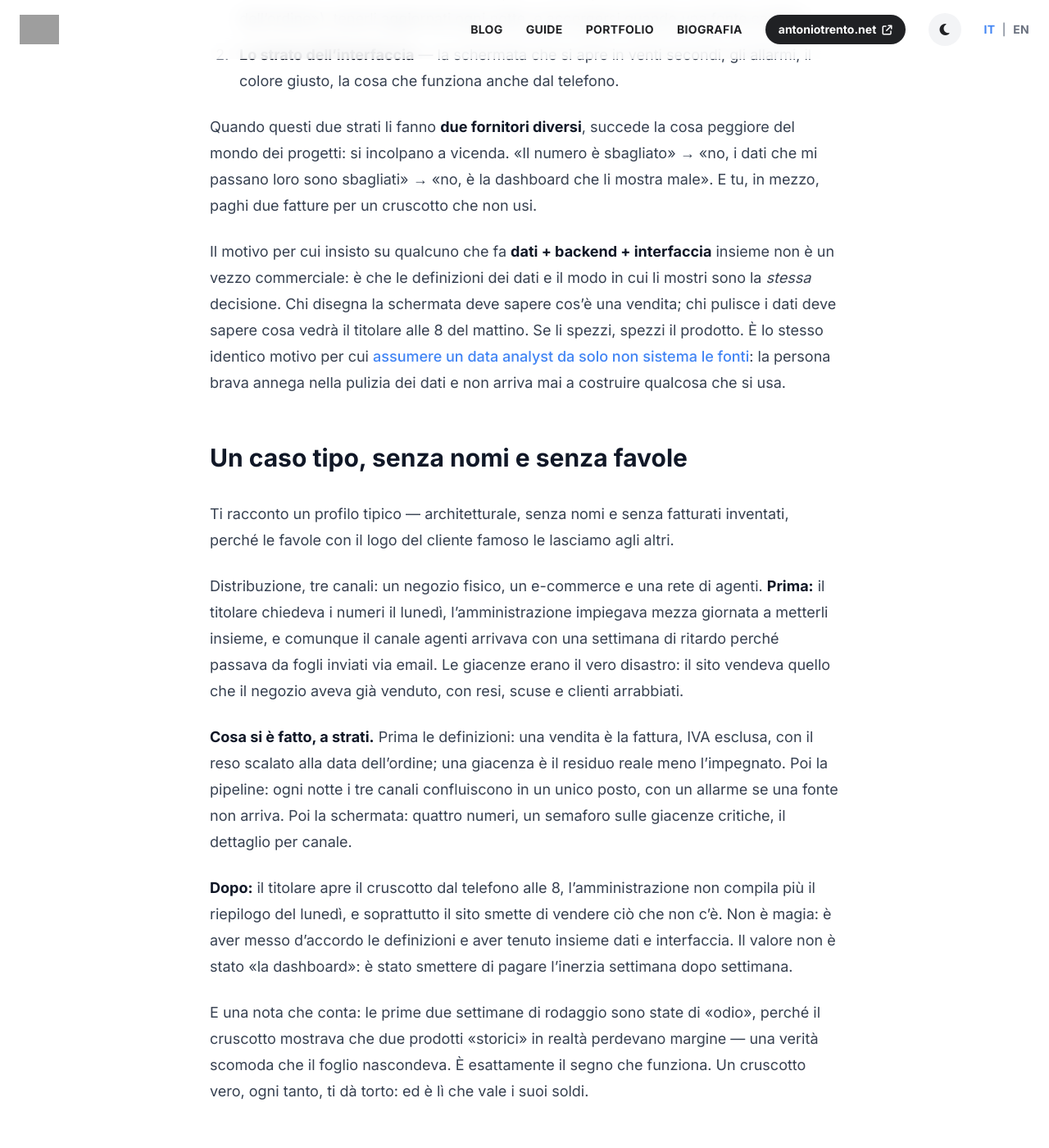
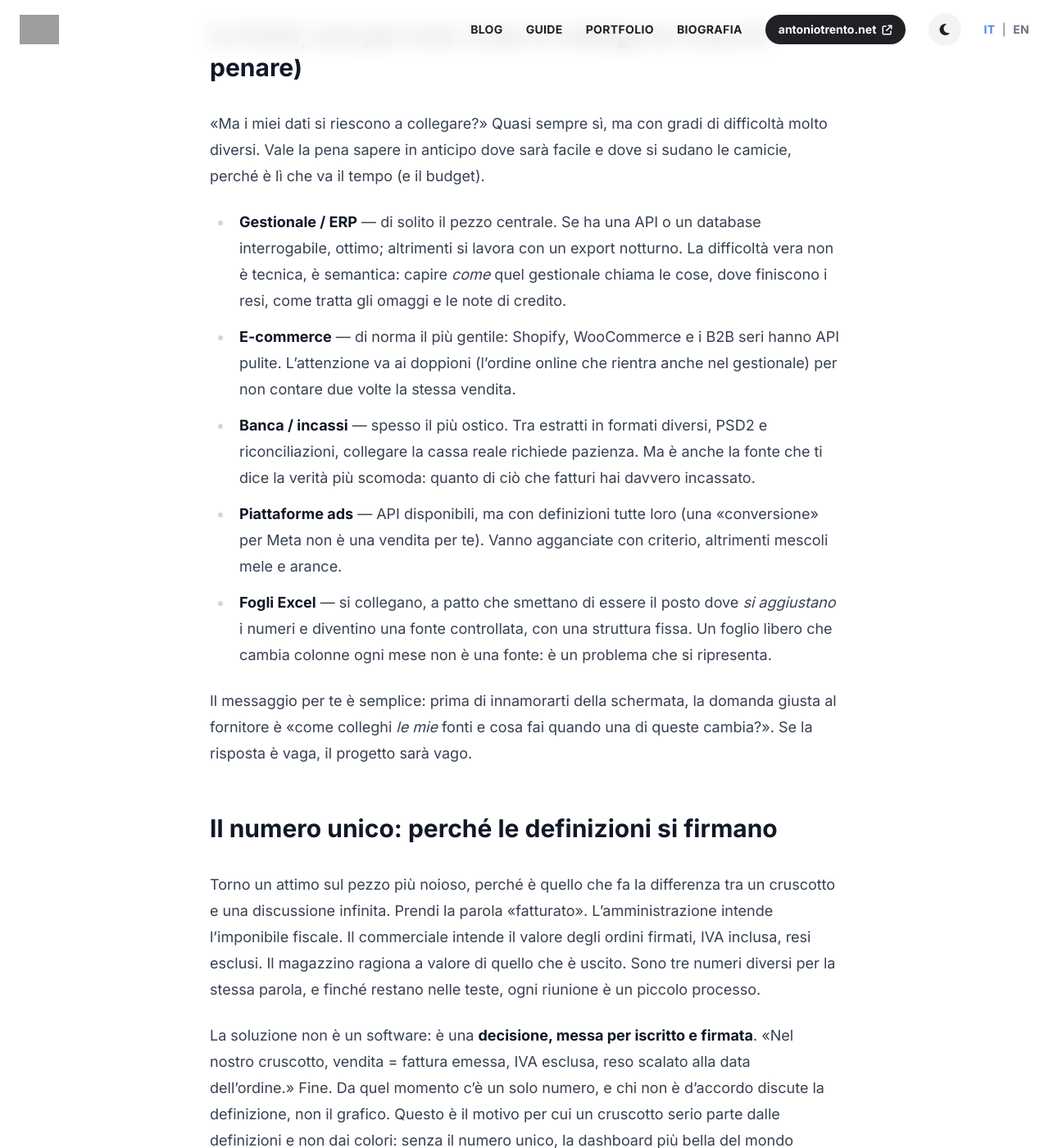
Before and after one commit to antoniotrento-net/blog.antoniotrento.net, a Jekyll site: the page built from _posts/2026-08-18-cruscotto-aziendale-titolare.md, in a window 1280 px wide and 1400 px high, scrolled down 8017 px. Shown: the whole window at 82% size. Built offline with Jekyll 4.4.1, drawn with Linux system fonts in a browser that asks for light colours; nearby versions of some CDN libraries; some of the changed text lies outside the part shown; grey boxes are pictures that could not be loaded.

Commit message:
Pilota: 5000+ parole e link building in-body (no blocco appeso)
Feedback recepito:
- lunghezza portata a 5037 parole (target 5000-6000)
- rimosso _includes/internal-links.html e il blocco 'servizi' appeso in coda al post
- link building ora contestuale nel testo: pillar hub, articolo fratello, sito principale
- aggiunte sezioni: le fonti una per una, definizioni firmate, schermata piu dettagliata

Co-Authored-By: Claude Opus 4.8 <noreply@anthropic.com>

```diff
--- a/_includes/internal-links.html
+++ /dev/null
@@ -1,46 +0,0 @@
-{%- comment -%}
-  Link building interno, tutto opzionale (modello "misto").
-  Front matter del post:
-    pillar:   prodotti-dati            # 1 chiave in _data/pillars.yml
-    services: [portfolio, contatti]    # N chiavi in _data/site_links.yml (→ antoniotrento.net)
-  Se i campi mancano, non viene renderizzato nulla.
-{%- endcomment -%}
-{%- assign lang = page.lang | default: site.default_lang -%}
-
-{%- if page.pillar -%}
-  {%- assign pillar = site.data.pillars[lang][page.pillar] -%}
-  {%- if pillar -%}
-  <aside class="not-prose my-12 p-6 md:p-8 rounded-[2rem] border border-brand-blue/20 bg-brand-blue/5 dark:bg-brand-blue/10">
-    <p class="text-xs font-bold uppercase tracking-widest text-brand-blue mb-2">
-      {% if lang == 'it' %}Fa parte della guida{% else %}Part of the guide{% endif %}
-    </p>
-    <a href="{{ pillar.url | relative_url }}" class="group block">
-      <h3 class="text-xl md:text-2xl font-black mb-2 group-hover:text-brand-blue transition-colors">{{ pillar.title }}</h3>
-      <p class="text-gray-600 dark:text-gray-400 text-sm">{{ pillar.summary }}</p>
-      <span class="inline-flex items-center gap-2 mt-3 font-bold text-brand-blue">
-        {% if lang == 'it' %}Apri la guida completa{% else %}Open the full guide{% endif %}
-        <i class="fas fa-arrow-right text-sm group-hover:translate-x-1 transition-transform"></i>
-      </span>
-    </a>
-  </aside>
-  {%- endif -%}
-{%- endif -%}
-
-{%- if page.services and page.services.size > 0 -%}
-  <div class="not-prose my-12">
-    <p class="text-xs font-bold uppercase tracking-widest text-gray-400 mb-4">
-      {% if lang == 'it' %}Approfondisci su antoniotrento.net{% else %}More on antoniotrento.net{% endif %}
-    </p>
-    <div class="flex flex-wrap gap-3">
-      {%- for key in page.services -%}
-        {%- assign s = site.data.site_links[lang][key] -%}
-        {%- if s -%}
-        <a href="{{ s.url }}"
-          class="inline-flex items-center gap-2 px-5 py-3 rounded-xl border border-gray-200 dark:border-white/10 bg-gray-50 dark:bg-white/5 font-bold text-sm hover:border-brand-blue/40 hover:text-brand-blue transition-colors">
-          <i class="{{ s.icon }}"></i> {{ s.label }}
-        </a>
-        {%- endif -%}
-      {%- endfor -%}
-    </div>
-  </div>
-{%- endif -%}
--- a/_layouts/post.html
+++ b/_layouts/post.html
@@ -40,8 +40,8 @@ layout: default
       {{ content }}
     </div>
 
-    <!-- Link building interno (pillar + servizi sul sito principale) -->
-    {% include internal-links.html %}
+    <!-- Nessun blocco link-building appeso: i rimandi (pillar, articoli fratelli,
+         sito principale) vanno scritti in-body, nel testo, dove servono. -->
 
     <!-- CTA marketing -->
     {% include post-cta.html %}
--- a/_posts/2026-08-18-cruscotto-aziendale-titolare.md
+++ b/_posts/2026-08-18-cruscotto-aziendale-titolare.md
@@ -107,6 +107,8 @@ Immagina di aprirlo dal telefono, in macchina, alle 8 del mattino. La prima sche
 
 Sotto, scorrendo, trovi il dettaglio: le vendite per canale (negozio, web, agenti), i primi dieci prodotti, i primi dieci clienti, e la cassa prevista delle prossime settimane. Ma il punto è la prima schermata: **in venti secondi sai se dormire tranquillo o alzare il telefono**. Questo è il prodotto. Non «i dati». La *decisione*.
 
+Nota una cosa che sembra banale e non lo è: **niente da compilare**. Non c'è un file da aprire, un foglio da aggiornare, una persona da chiamare. Il cruscotto è già pronto quando lo apri, perché durante la notte ha già fatto il lavoro. È questa la differenza tra qualcosa che usi ogni giorno e qualcosa che «dovresti guardare più spesso» e non guardi mai. E i colori non sono decorazione: sono un linguaggio. Verde vuol dire «non pensarci»; giallo vuol dire «tienilo d'occhio»; rosso vuol dire «oggi qualcuno se ne deve occupare». Un titolare non deve *leggere* il cruscotto, deve *guardarlo* e capire in un colpo d'occhio dove serve la sua attenzione.
+
 E c'è una cosa che una schermata così fa e un file non farà mai: **ti avvisa senza che tu chieda**. L'inerzia dei fogli è che devi ricordarti di guardarli. Un cruscotto vero ti manda la notifica quando ieri è stato anomalo, così il problema lo vedi il martedì e non a fine mese. Se vuoi vedere che aspetto ha, in pratica, un lavoro fatto in questo modo, dai un'occhiata ai [progetti nel portfolio](https://antoniotrento.net/portfolio/): non sono slide, sono cose che girano.
 
 ## Le quattro domande che un cruscotto deve saper rispondere
@@ -120,6 +122,24 @@ Prima di riempire una schermata di grafici, c'è una domanda a monte: **quali de
 
 Tutto il resto — le venti metriche che ti infila il template — è rumore finché non risponde a una di queste quattro. È lo stesso errore di chi ottimizza la metrica sbagliata: la dashboard è tutta verde e il conto in banca è rosso, perché stai guardando le visite invece del margine. Meglio **quattro numeri che decidi** che quaranta grafici che guardi e basta.
 
+## Le fonti, una per una: cosa si collega (e cosa fa penare)
+
+«Ma i miei dati si riescono a collegare?» Quasi sempre sì, ma con gradi di difficoltà molto diversi. Vale la pena sapere in anticipo dove sarà facile e dove si sudano le camicie, perché è lì che va il tempo (e il budget).
+
+- **Gestionale / ERP** — di solito il pezzo centrale. Se ha una API o un database interrogabile, ottimo; altrimenti si lavora con un export notturno. La difficoltà vera non è tecnica, è semantica: capire *come* quel gestionale chiama le cose, dove finiscono i resi, come tratta gli omaggi e le note di credito.
+- **E-commerce** — di norma il più gentile: Shopify, WooCommerce e i B2B seri hanno API pulite. L'attenzione va ai doppioni (l'ordine online che rientra anche nel gestionale) per non contare due volte la stessa vendita.
+- **Banca / incassi** — spesso il più ostico. Tra estratti in formati diversi, PSD2 e riconciliazioni, collegare la cassa reale richiede pazienza. Ma è anche la fonte che ti dice la verità più scomoda: quanto di ciò che fatturi hai davvero incassato.
+- **Piattaforme ads** — API disponibili, ma con definizioni tutte loro (una «conversione» per Meta non è una vendita per te). Vanno agganciate con criterio, altrimenti mescoli mele e arance.
+- **Fogli Excel** — si collegano, a patto che smettano di essere il posto dove *si aggiustano* i numeri e diventino una fonte controllata, con una struttura fissa. Un foglio libero che cambia colonne ogni mese non è una fonte: è un problema che si ripresenta.
+
+Il messaggio per te è semplice: prima di innamorarti della schermata, la domanda giusta al fornitore è «come colleghi *le mie* fonti e cosa fai quando una di queste cambia?». Se la risposta è vaga, il progetto sarà vago.
+
+## Il numero unico: perché le definizioni si firmano
+
+Torno un attimo sul pezzo più noioso, perché è quello che fa la differenza tra un cruscotto e una discussione infinita. Prendi la parola «fatturato». L'amministrazione intende l'imponibile fiscale. Il commerciale intende il valore degli ordini firmati, IVA inclusa, resi esclusi. Il magazzino ragiona a valore di quello che è uscito. Sono tre numeri diversi per la stessa parola, e finché restano nelle teste, ogni riunione è un piccolo processo.
+
+La soluzione non è un software: è una **decisione, messa per iscritto e firmata**. «Nel nostro cruscotto, vendita = fattura emessa, IVA esclusa, reso scalato alla data dell'ordine.» Fine. Da quel momento c'è un solo numero, e chi non è d'accordo discute la definizione, non il grafico. Questo è il motivo per cui un cruscotto serio parte dalle definizioni e non dai colori: senza il numero unico, la dashboard più bella del mondo diventa solo un modo più costoso di litigare. È lo stesso principio che porta tante aziende a scoprire di [ottimizzare la metrica sbagliata](https://antoniotrento.net/portfolio/) — verde sullo schermo, rosso in banca — perché non hanno mai deciso cosa misuravano davvero.
+
 ## Chi costruisce i dati sotto e chi disegna l'interfaccia (se sono due fornitori, fallisce)
 
 Qui c'è il punto che quasi nessuno ti dice, ed è il motivo per cui tanti progetti di *dashboard vendite pmi* finiscono in un cassetto. Un cruscotto vero è fatto di due strati:
@@ -127,7 +147,7 @@ Qui c'è il punto che quasi nessuno ti dice, ed è il motivo per cui tanti proge
 1. **Lo strato dei dati** — prendere i numeri da sei fonti, pulirli, mettere d'accordo le definizioni («vendita = fattura emessa, IVA esclusa, reso scalato alla data dell'ordine»), tenerli aggiornati ogni notte, e accorgersi quando una fonte cambia.
 2. **Lo strato dell'interfaccia** — la schermata che si apre in venti secondi, gli allarmi, il colore giusto, la cosa che funziona anche dal telefono.
 
-Quando questi due strati li fanno **due fornitori diversi**, succede la cosa peggiore del mondo dei progetti: si incolpano a vicenda. «Il numero è sbagliato» → «no, i dati che mi passano loro sono sbagliati» → «no, è la dashboard che li mostra male». E tu, in mezzo, paghi due fatture per un cruscotto che non usi.
+Quando questi due strati li fanno **due fornitori diversi**, succede la cosa peggiore del mondo dei progetti: si incolpano a vicenda. «Il numero è sbagliato» → «no, i dati che mi passano loro sono sbagliati» → «no, è la dashboard che li mostra male». E tu, in mezzo, paghi due fatture per un cruscotto che non usi. Il fornitore dei dati ti dà ragione, quello dell'interfaccia pure, e intanto passano i mesi: ognuno ha sistemato «la sua parte», ma la sua parte non è il tuo prodotto. Il prodotto è la catena intera — dal numero grezzo nel gestionale alla freccia colorata sul tuo telefono — e una catena ha senso solo se qualcuno risponde di tutta la catena.
 
 Il motivo per cui insisto su qualcuno che fa **dati + backend + interfaccia** insieme non è un vezzo commerciale: è che le definizioni dei dati e il modo in cui li mostri sono la *stessa* decisione. Chi disegna la schermata deve sapere cos'è una vendita; chi pulisce i dati deve sapere cosa vedrà il titolare alle 8 del mattino. Se li spezzi, spezzi il prodotto. È lo stesso identico motivo per cui [assumere un data analyst da solo non sistema le fonti](https://antoniotrento.net/portfolio/): la persona brava annega nella pulizia dei dati e non arriva mai a costruire qualcosa che si usa.
 
@@ -266,4 +286,4 @@ Si aggiorna il collegamento a quella fonte, non si butta il cruscotto. È un alt
 
 Non ti manca un software in più. Ti manca **un cruscotto aziendale** costruito come prodotto: poche metriche che contano, sempre fresche, sui *tuoi* dati messi finalmente d'accordo, con qualcuno che tiene insieme lo strato dei dati e quello dell'interfaccia. È la differenza tra decidere sul passato e decidere su ieri.
 
-Se ti sei riconosciuto nel lunedì mattina di apertura — la domanda semplice, i venti minuti, i tre numeri diversi — quel costo lo stai già pagando, solo che non è su nessuna fattura. Se vuoi capire come sarebbe risolverlo sul serio, guarda i [progetti che ho costruito](https://antoniotrento.net/portfolio/) o [scrivimi due righe](https://antoniotrento.net/contatti/): partiamo dai tuoi numeri, non da una demo.
+Se vuoi andare più a fondo su un pezzo specifico di questo filone — i report che arrivano in ritardo, i KPI che non tornano tra reparti, il consolidato di più sedi — li ho raccolti nella [guida ai cruscotti e ai prodotti dati]({{ '/it/pillar/prodotti-dati/' | relative_url }}). E se ti sei riconosciuto nel lunedì mattina di apertura — la domanda semplice, i venti minuti, i tre numeri diversi — quel costo lo stai già pagando, solo che non è su nessuna fattura: è nelle ore, negli errori e nelle decisioni prese al buio. Se vuoi capire come sarebbe risolverlo sul serio, guarda i [progetti che ho costruito](https://antoniotrento.net/portfolio/) o [scrivimi due righe](https://antoniotrento.net/contatti/): partiamo dai tuoi numeri, non da una demo.
```
